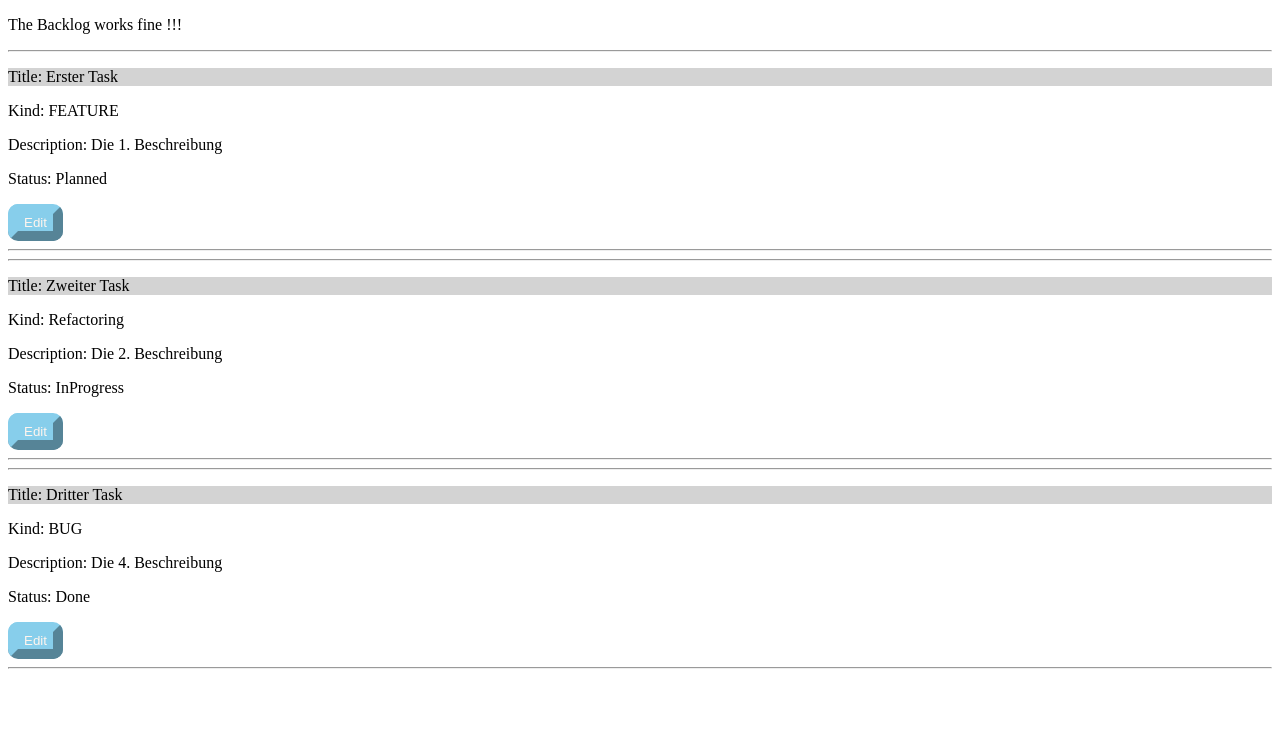
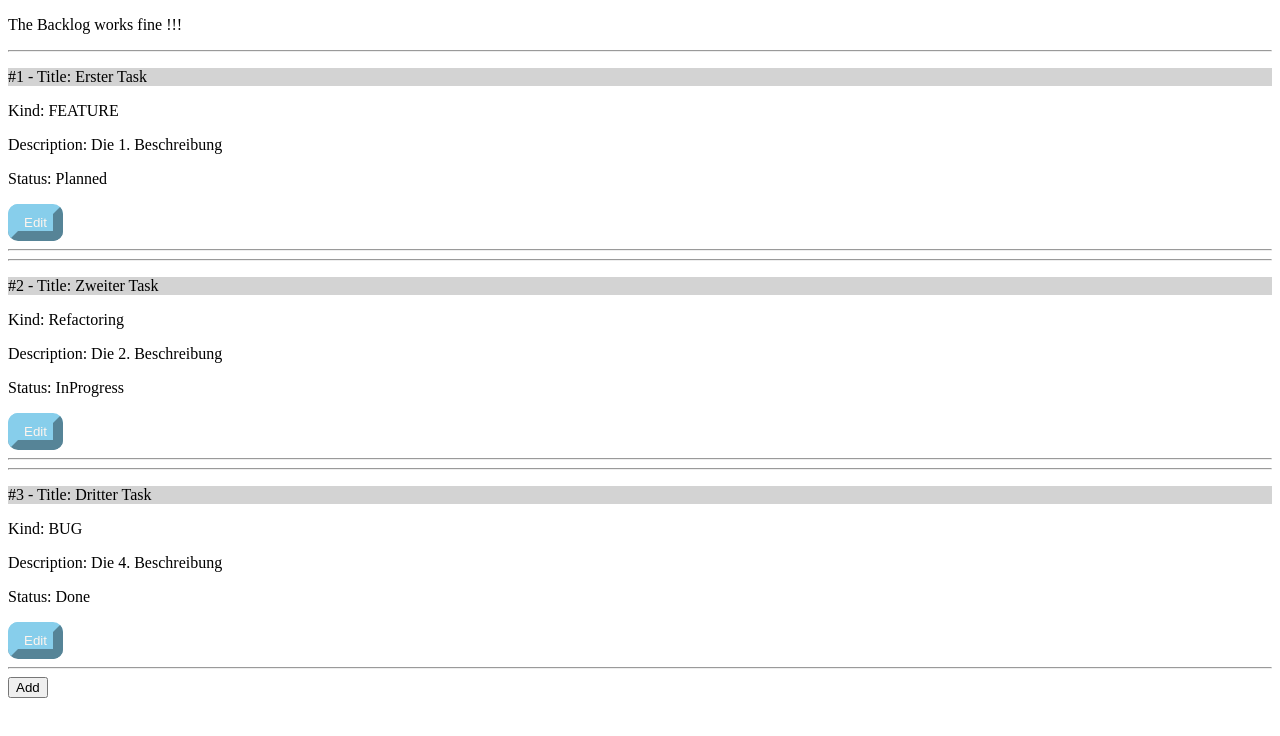
Before and after one commit to thordeuka/MyPersonallyBacklog, an Angular app in the folder myPersonallyBacklog/: page / in a window 1280 px wide. Shown: the top 736 px of the page. Built offline with nearby package versions, Linux system fonts and the light colour scheme.

Commit message:
BacklogtaService als Halter der Tasks implementiert sowie Getter für alle Tasks und obligatorischen Adder

```diff
--- a/myPersonallyBacklog/src/app/app.component.html
+++ b/myPersonallyBacklog/src/app/app.component.html
@@ -1,2 +1,3 @@
 <p>The Backlog works fine !!!</p>
 <app-backlog-task *ngFor="let task of myTasks; index as i" [Task]="task"></app-backlog-task>
+<button (click)="onAddTask()">Add</button>
--- a/myPersonallyBacklog/src/app/app.component.ts
+++ b/myPersonallyBacklog/src/app/app.component.ts
@@ -1,6 +1,7 @@
 import { Component } from '@angular/core';
 import {OnInit} from '@angular/core'
 import { BacklogTask } from './backlog-task/backlogtask.model';
+import { BacklogTaskService } from './backlog-task/backlogtask.service';
 
 @Component({
   selector: 'app-root',
@@ -9,16 +10,20 @@ import { BacklogTask } from './backlog-task/backlogtask.model';
 })
 export class AppComponent implements OnInit {
 
-  public myTasks: BacklogTask[] = [
-    new BacklogTask("Erster Task","Die 1. Beschreibung",BacklogTask.TaskKind.Feature, BacklogTask.Status.Planned),
-    new BacklogTask("Zweiter Task","Die 2. Beschreibung",BacklogTask.TaskKind.Refactoring, BacklogTask.Status.InProgress),
-    new BacklogTask("Dritter Task","Die 4. Beschreibung",BacklogTask.TaskKind.Bug, BacklogTask.Status.Done)
-  ]
+  public  myTasks: BacklogTask[];
+
+  constructor(private backlogtaskService: BacklogTaskService){}
 
   ngOnInit(): void {
     console.log("ngOnInit()");
-    this.myTasks
+    this.myTasks = this.backlogtaskService.getTasks()
   }
+
   title = 'myPersonallyBacklog';
 
+  onAddTask(){
+    console.log("OnAddTask()");
+    this.backlogtaskService.addTask({parentId: 1, title: "Title", description: "Descvrg", kind: BacklogTask.TaskKind.Feature});
+  }
+
 }
--- a/myPersonallyBacklog/src/app/backlog-task/backlog-task.component.html
+++ b/myPersonallyBacklog/src/app/backlog-task/backlog-task.component.html
@@ -1,5 +1,5 @@
 <hr>
-<p class="title">Title: {{ backlogTask.title }}</p>
+<p class="title">#{{ backlogTask.id }} - Title: {{ backlogTask.title }}</p>
 <div [ngSwitch]=backlogTask.taskKind>
     <p *ngSwitchCase="0">Kind: {{ "FEATURE" }}</p>
     <p *ngSwitchCase="1">Kind: {{ "Refactoring" }}</p>
@@ -7,10 +7,11 @@
 </div>
 Description: {{ backlogTask.description }}
 <div [ngSwitch]=backlogTask.status>
-    <p *ngSwitchCase="0">Status: {{ "Postponed" }}</p>
-    <p *ngSwitchCase="1">Status: {{ "Planned" }}</p>
-    <p *ngSwitchCase="2">Status: {{ "InProgress" }}</p>
-    <p *ngSwitchCase="3">Status: {{ "Done" }}</p>
+    <p *ngSwitchCase="0">Status: {{ "New" }}</p>
+    <p *ngSwitchCase="1">Status: {{ "Postponed" }}</p>
+    <p *ngSwitchCase="2">Status: {{ "Planned" }}</p>
+    <p *ngSwitchCase="3">Status: {{ "InProgress" }}</p>
+    <p *ngSwitchCase="4">Status: {{ "Done" }}</p>
 </div>
 <button class="editbutton" (click)="onEditClick()">Edit</button>
 <hr>
--- a/myPersonallyBacklog/src/app/backlog-task/backlogtask.model.ts
+++ b/myPersonallyBacklog/src/app/backlog-task/backlogtask.model.ts
@@ -2,10 +2,13 @@ export class BacklogTask{
 
     constructor
     (
+        public id: number,
+        public parent: number,
         public title: string,
         public description: string,
         public taskKind: BacklogTask.TaskKind,
         public status: BacklogTask.Status
+
     ){}
 
 }
@@ -19,6 +22,7 @@ export namespace BacklogTask{
     }
 
     export enum Status {
+        New,
         Postponed,
         Planned,
         InProgress,
--- /dev/null
+++ b/myPersonallyBacklog/src/app/backlog-task/backlogtask.service.ts
@@ -0,0 +1,32 @@
+import { Injectable } from '@angular/core';
+import { BacklogTask } from './backlogtask.model';
+
+@Injectable({
+    providedIn: 'root',
+})
+export class BacklogTaskService{
+
+    private nextId: number = 4;
+
+    public myTasks: BacklogTask[] = [
+        new BacklogTask(1,null,"Erster Task","Die 1. Beschreibung",BacklogTask.TaskKind.Feature, BacklogTask.Status.Planned),
+        new BacklogTask(2,1,"Zweiter Task","Die 2. Beschreibung",BacklogTask.TaskKind.Refactoring, BacklogTask.Status.InProgress),
+        new BacklogTask(3,2,"Dritter Task","Die 4. Beschreibung",BacklogTask.TaskKind.Bug, BacklogTask.Status.Done)
+      ]
+
+    constructor(){}
+
+    public getTasks(): BacklogTask[] {
+        return this.myTasks;
+    }
+
+    addTask(newTask: {parentId: number, title: string, description: string, kind: BacklogTask.TaskKind}): void {
+
+        let theNewTask = new BacklogTask(this.nextId, newTask.parentId, newTask.title, newTask.description, newTask.kind, BacklogTask.Status.New);
+        this.myTasks.push(theNewTask);
+        this.nextId++;
+
+    }
+
+
+}
```
